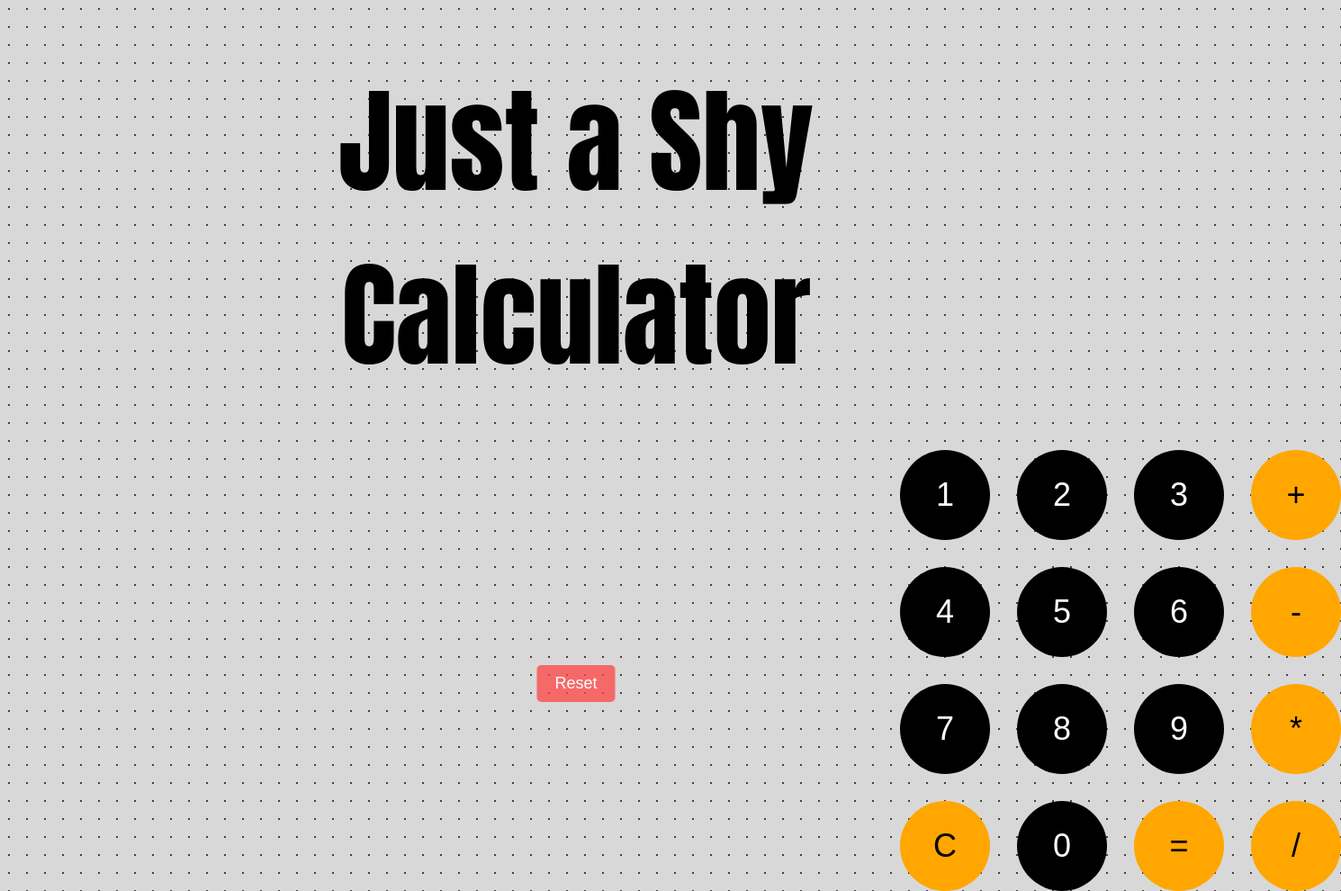
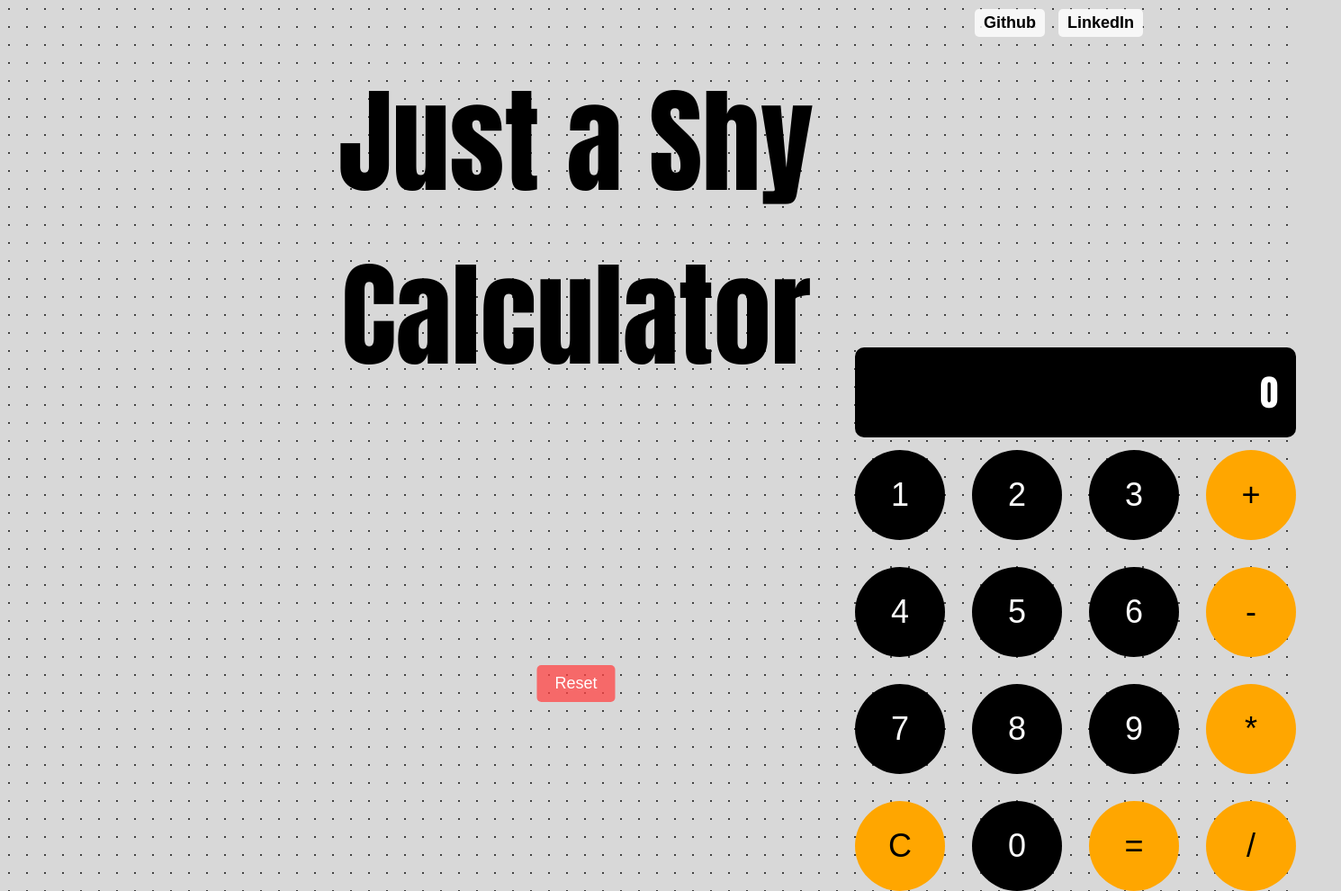
Before and after one commit to tresphill/calculator, a plain HTML site: page index.html in a window 1280 px wide. Shown: the whole page at 90% size, 1490 px wide, since content can reach past the window. Drawn offline with Linux system fonts and the light colour scheme.

Commit message:
added links

```diff
--- a/index.html
+++ b/index.html
@@ -19,6 +19,37 @@
           transparent 1px
         );
         background-size: 20px 20px; /* Size of each dot */
+      }
+
+      /* Styling for the links */
+      /* Styling for the links */
+      .top-right-links {
+        position: absolute;
+        top: 10px;
+        right: 10px;
+        display: flex;
+        gap: 15px; /* Space between links */
+        z-index: 1000; /* Ensure the links are above other elements */
+      }
+
+      .top-right-links a {
+        text-decoration: none;
+        color: black;
+        font-family: Arial, sans-serif;
+        font-size: 18px;
+        font-weight: bold;
+        background: rgba(
+          255,
+          255,
+          255,
+          0.8
+        ); /* Optional: Adds a background for visibility */
+        padding: 5px 10px;
+        border-radius: 5px;
+      }
+
+      .top-right-links a:hover {
+        background: rgba(200, 200, 200, 0.8);
       }
 
       h1 {
@@ -43,13 +74,13 @@
       /* fake screen styling */
       .screen {
         position: absolute;
-        top: -100px;
-        left: 0;
-        width: 90%;
+        top: 386px;
+        left: 950px;
+        width: 450px;
         background-color: black;
         color: white;
         text-align: right;
-        font-family: Arial, Helvetica, sans-serif;
+        font-family: Impact, Haettenschweiler, "Arial Narrow Bold", sans-serif;
         font-size: 40px;
         padding: 20px;
         margin-bottom: 20px;
@@ -101,29 +132,37 @@
   </head>
 
   <body>
+    <!-- Links in the top right corner -->
+    <div class="top-right-links">
+      <a href="https://github.com/tresphill" target="_blank">Github</a>
+      <a href="https://www.linkedin.com/in/tres-phillips/" target="_blank"
+        >LinkedIn</a
+      >
+    </div>
+
     <h1>Just a Shy Calculator</h1>
     <div class="calculator">
       <div class="screen">0</div>
 
-      <div class="button" style="top: 500px; left: 1000px">1</div>
-      <div class="button" style="top: 500px; left: 1130px">2</div>
-      <div class="button" style="top: 500px; left: 1260px">3</div>
-      <div id="operand" class="button" style="top: 500px; left: 1390px">+</div>
+      <div class="button" style="top: 500px; left: 950px">1</div>
+      <div class="button" style="top: 500px; left: 1080px">2</div>
+      <div class="button" style="top: 500px; left: 1210px">3</div>
+      <div id="operand" class="button" style="top: 500px; left: 1340px">+</div>
 
-      <div class="button" style="top: 630px; left: 1000px">4</div>
-      <div class="button" style="top: 630px; left: 1130px">5</div>
-      <div class="button" style="top: 630px; left: 1260px">6</div>
-      <div id="operand" class="button" style="top: 630px; left: 1390px">-</div>
+      <div class="button" style="top: 630px; left: 950px">4</div>
+      <div class="button" style="top: 630px; left: 1080px">5</div>
+      <div class="button" style="top: 630px; left: 1210px">6</div>
+      <div id="operand" class="button" style="top: 630px; left: 1340px">-</div>
 
-      <div class="button" style="top: 760px; left: 1000px">7</div>
-      <div class="button" style="top: 760px; left: 1130px">8</div>
-      <div class="button" style="top: 760px; left: 1260px">9</div>
-      <div id="operand" class="button" style="top: 760px; left: 1390px">*</div>
+      <div class="button" style="top: 760px; left: 950px">7</div>
+      <div class="button" style="top: 760px; left: 1080px">8</div>
+      <div class="button" style="top: 760px; left: 1210px">9</div>
+      <div id="operand" class="button" style="top: 760px; left: 1340px">*</div>
 
-      <div id="operand" class="button" style="top: 890px; left: 1000px">C</div>
-      <div class="button" style="top: 890px; left: 1130px">0</div>
-      <div id="operand" class="button" style="top: 890px; left: 1260px">=</div>
-      <div id="operand" class="button" style="top: 890px; left: 1390px">/</div>
+      <div id="operand" class="button" style="top: 890px; left: 950px">C</div>
+      <div class="button" style="top: 890px; left: 1080px">0</div>
+      <div id="operand" class="button" style="top: 890px; left: 1210px">=</div>
+      <div id="operand" class="button" style="top: 890px; left: 1340px">/</div>
     </div>
 
     <!-- Reset Button -->
@@ -175,7 +214,6 @@
 
       // event listener for mouse movement
       buttons.forEach((button) =>
-        // button.addEventListener("mouseover", (e) =>
         button.addEventListener("mouseenter", (e) =>
           repelButton(e.target, event.clientX, event.clientY)
         )
```
